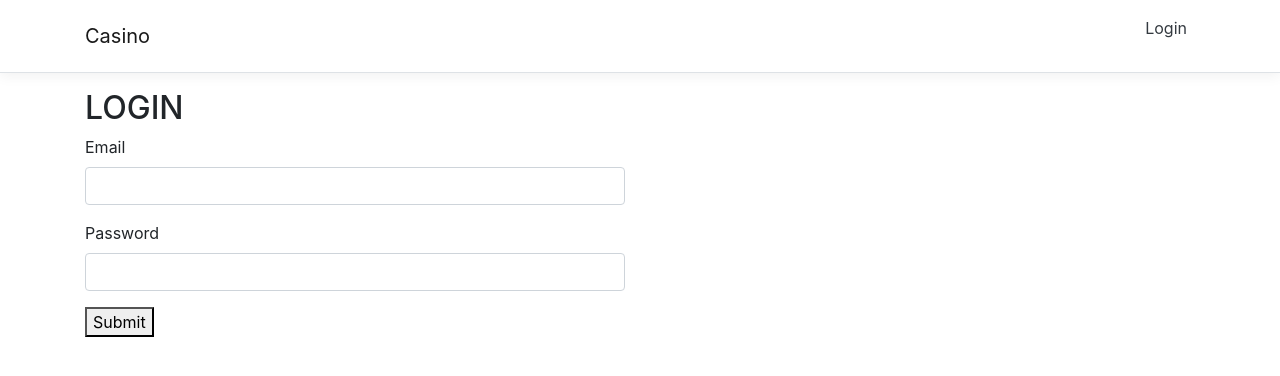
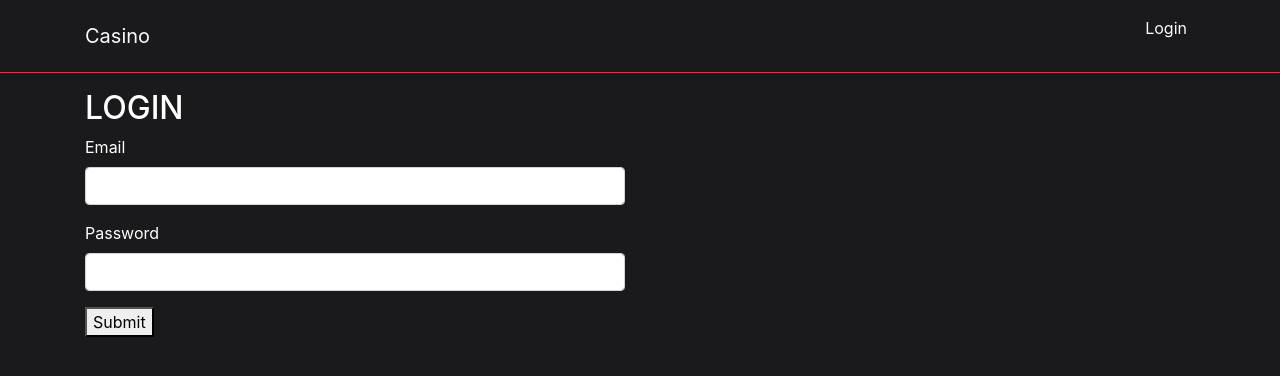
Before and after one commit to JAVABAUM/Test-IPA, a React (Create React App) app in the folder Test-IPA/ClientApp/: page /login in a window 1280 px wide. Shown: the top 376 px of the page. Built offline with nearby package versions, Linux system fonts and the light colour scheme; no server answers.

Commit message:
updated styles

```diff
--- a/Test-IPA/ClientApp/package.json
+++ b/Test-IPA/ClientApp/package.json
@@ -5,7 +5,7 @@
   "dependencies": {
     "bootstrap": "^4.1.3",
     "firebase": "^9.6.3",
-    "jquery": "^3.4.1",
+    "jquery": "^3.6.0",
     "merge": "^1.2.1",
     "oidc-client": "^1.9.0",
     "react": "^16.0.0",
--- a/Test-IPA/ClientApp/src/components/NavMenu.css
+++ b/Test-IPA/ClientApp/src/components/NavMenu.css
@@ -6,6 +6,7 @@ a.navbar-brand {
 
 html {
   font-size: 14px;
+  color:white;
 }
 @media (min-width: 768px) {
   html {
--- a/Test-IPA/ClientApp/src/components/NavMenu.js
+++ b/Test-IPA/ClientApp/src/components/NavMenu.js
@@ -35,17 +35,16 @@ export class NavMenu extends Component {
 
     return (
       <header>
-        <Navbar className="navbar-expand-sm navbar-toggleable-sm ng-white border-bottom box-shadow mb-3" light>
+            <Navbar className="navbar-expand-sm navbar-toggleable-sm ng-white border-bottom border-danger border-4 box-shadow mb-3" light>
           <Container>
-            <NavbarBrand tag={Link} to="/">Casino</NavbarBrand>
+            <NavbarBrand tag={Link} to="/" className="text-light">Casino</NavbarBrand>
             <NavbarToggler onClick={this.toggleNavbar} className="mr-2" />
             <Collapse className="d-sm-inline-flex flex-sm-row-reverse" isOpen={!this.state.collapsed} navbar>
               <ul className="navbar-nav flex-grow">
-
                 <NavItem>
                     {getAuth().currentUser ?
-                                    <NavLink tag={Link} className="text-dark" to="/profile"><p>Profile</p>
-                                    </NavLink> : <NavLink tag={Link} className="text-dark" to="/login"><p>Login</p>
+                                    <NavLink tag={Link} className="text-light" to="/profile"><p>Profile</p>
+                                    </NavLink> : <NavLink tag={Link} className="text-light" to="/login"><p>Login</p>
                                     </NavLink>}
                 </NavItem>
 
--- a/Test-IPA/ClientApp/src/custom.css
+++ b/Test-IPA/ClientApp/src/custom.css
@@ -1,5 +1,5 @@
 a {
-  color: #0366d6;
+  color: white;
 }
 
 code {
@@ -11,3 +11,8 @@ code {
   background-color: #1b6ec2;
   border-color: #1861ac;
 }
+
+body {
+    background-color: #1A1A1D;
+    color: white;
+}
```
